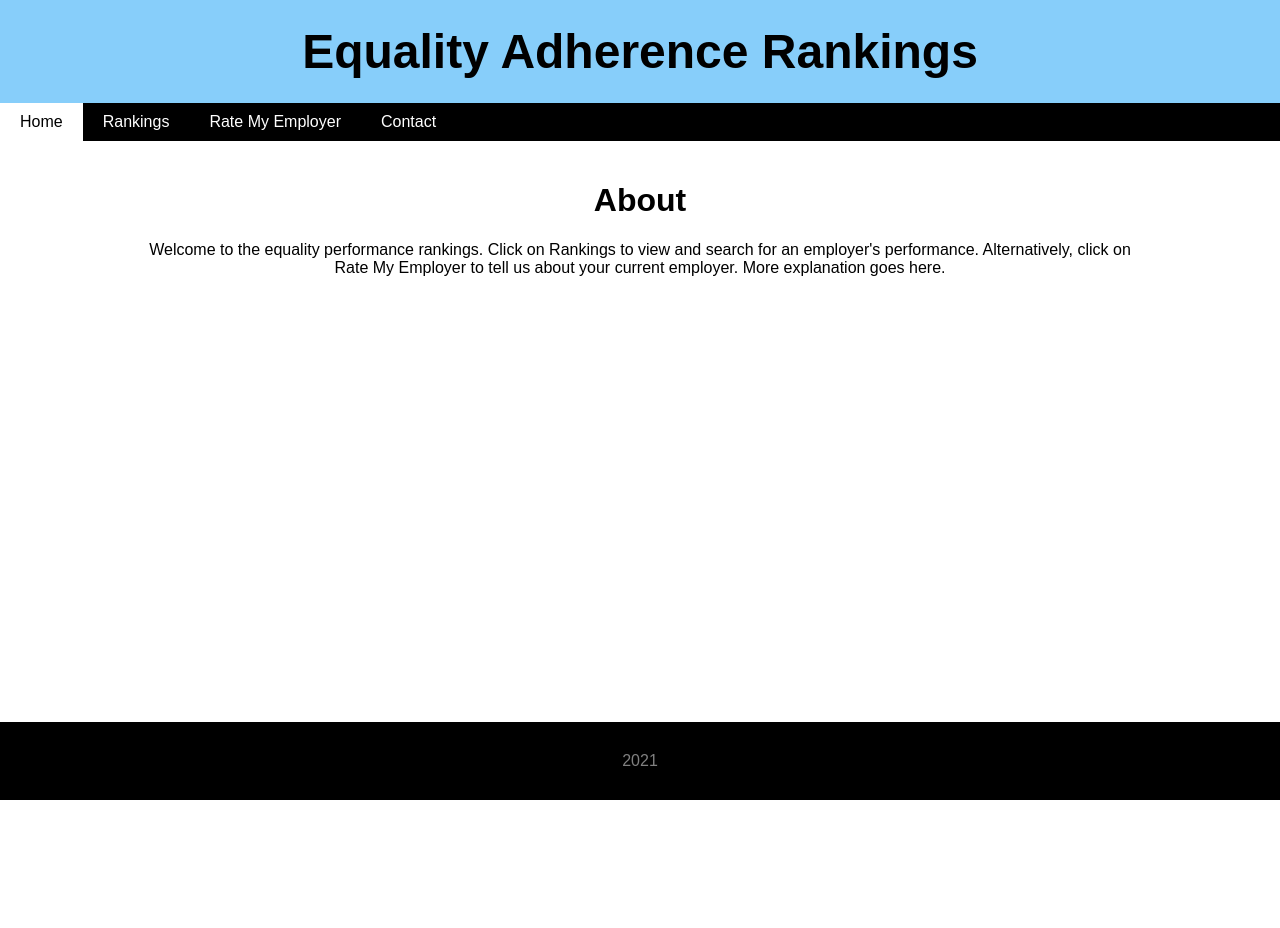
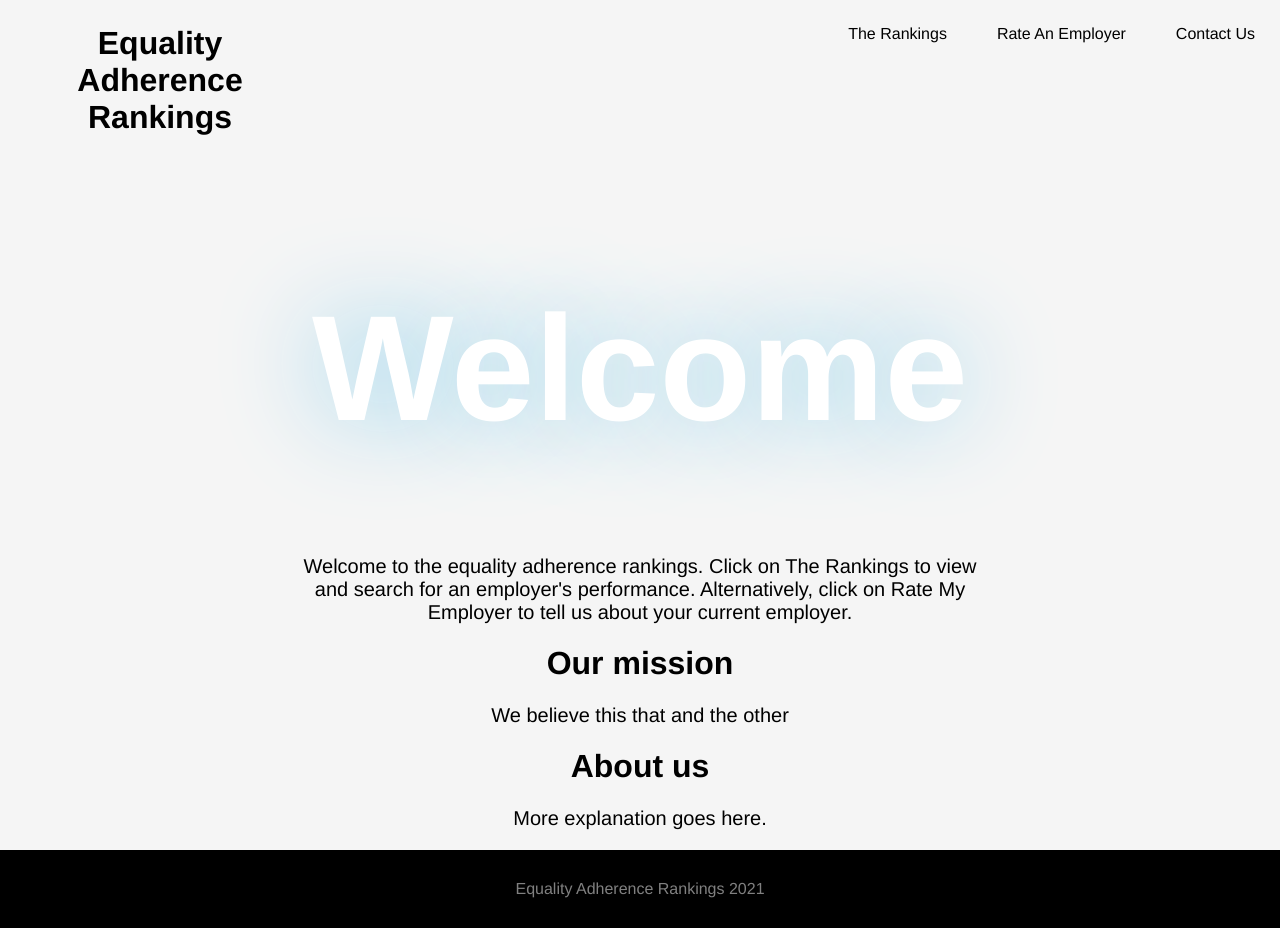
Before and after one commit to natdeanlewis/EqualityRank, a plain HTML site: page index.html in a window 1280 px wide. Before the commit the page ends 800 px from the top, so only its background shows below. Drawn offline with Linux system fonts and the light colour scheme.

Commit message:
Prettification

```diff
--- a/index.html
+++ b/index.html
@@ -2,30 +2,33 @@
 <!-- home page -->
 <html lang="en">
 <head>
-  <title>Equality Ranker</title>
+  <title>Equality Adherence Rankings</title>
   <link rel = "stylesheet", href = "style.css">
 </head>
 
 <body>
 
     <div class = "container">
-        <header class = "blue">
-            Equality Adherence Rankings
+        <header>
+            <a href="./index.html">Equality<br>Adherence<br>Rankings</a>
         </header>
-        <nav class = "black">
+        <nav>
             <ul>
-                <li><a class = "current" href="./index.html">Home</a></li>
-                <li><a href="./rankings.html">Rankings</a></li>
-                <li><a href="./rate.html">Rate My Employer</a></li>
-                <li><a href="./contact.html">Contact</a></li>
+                <li><a href="./rankings.html">The Rankings</a></li>
+                <li><a href="./rate.html">Rate An Employer</a></li>
+                <li><a href="./contact.html">Contact Us</a></li>
             </ul>
         </nav>
         <main>
-            <h1>About</h1>
-            <p>Welcome to the equality performance rankings. Click on Rankings to view and search for an employer's performance. Alternatively, click on Rate My Employer to tell us about your current employer. More explanation goes here.</p>
+            <h1 class="huge">Welcome</h1>
+            <p>Welcome to the equality adherence rankings. Click on The Rankings to view and search for an employer's performance. Alternatively, click on Rate My Employer to tell us about your current employer. </p>
+            <h1>Our mission</h1>
+            <p>We believe this that and the other</p>
+            <h1>About us</h1>
+            <p>More explanation goes here.</p>
         </main>
         <footer class = "black">
-            2021
+            Equality Adherence Rankings 2021
         </footer>
     </div>
 
--- a/style.css
+++ b/style.css
@@ -1,9 +1,10 @@
 * {
-    font-family: Arial, Helvetica, sans-serif;
+    font-family: Helvetica, Arial, sans-serif;
 }
 
 body {
     margin: 0;
+    background-color: whitesmoke;
 }
 
 main {
@@ -11,18 +12,42 @@ main {
     grid-area: main;
 }
 
+@keyframes leftAndShadow {
+    0% {
+        /* transform: translateX(100%); */
+        color: whitesmoke;
+        text-shadow: 0 0 0px whitesmoke;
+
+      }
+      100% {
+        /* transform: translateX(0); */
+        color: white;
+        text-shadow: 0 0 500px skyblue;
+    }
+  }
+
+.huge {
+    font-size: 150px;
+    animation: 1.5s ease-in-out 0s 1 leftAndShadow;
+    color: white;
+    text-shadow: 0 0 100px skyblue;
+}
+
+
+
 p {
-    max-width: 1000px;
+    font-size: 20px;
+    max-width: 700px;
     margin: auto;
 }
 
 .container {
     display: grid;
-    grid-template-rows: max-content max-content auto max-content;
-    grid-template-areas: "header"
-                         "nav"
-                         "main"
-                         "footer";
+    grid-template-rows: max-content auto max-content;
+    grid-template-columns: 1fr 3fr;
+    grid-template-areas: "header nav"
+                         "main main"
+                         "footer footer";
     text-align: center;
     min-height: 100vh;
 }
@@ -37,19 +62,23 @@ p {
 }
 
 header {
-    font-size: 3em;
     font-weight: bold;
-    margin: 0;
+    text-align: center;
+    grid-area: header;
     width: 100%;
-    text-align: center;
-    padding: 0.5em 0;
-    grid-area: header;
+
+}
+
+header a {
+    font-size: 2em;
 }
 
 nav {
     grid-area: nav;
     display: flex;
-    justify-content: left;
+    justify-content: right;
+    height: max-content;
+    font-weight: lighter;
 }
 
 ul {
@@ -63,23 +92,24 @@ li {
     float: left;
 }
 
-.current {
-    background-color: white;
+
+li a, header a {
+    padding: 25px 25px;
+    margin: 0;
+    display: inline-block;
+    text-decoration: none;
     color: black;
 }
 
-li a {
-    padding: 10px 20px;
-    display: inline-block;
-    text-decoration: none;
-    color: white;
+
+header a:hover{
+    color: lightskyblue;
 }
 
 li a:hover {
-    background-color: lightskyblue;
-    color: black;
+    color: lightskyblue;
+    text-shadow: 0 0 30px lightskyblue;
 }
-
 .ranking {
     grid-area: main;
     display: grid;
@@ -94,6 +124,7 @@ li a:hover {
     text-align: center;
     font-size: 2em;
     margin: 10px 0;
+    padding: 10px;
     border: 1px black solid;
 }
 
@@ -126,6 +157,7 @@ table {
 
 #submit {
     margin: 10px;
+    font-size: 1em;
 }
 
 footer {
```
Also changed, not shown: contact.html (+8 -9 lines), rankings.html (+9 -10 lines), rate.html (+9 -10 lines).
